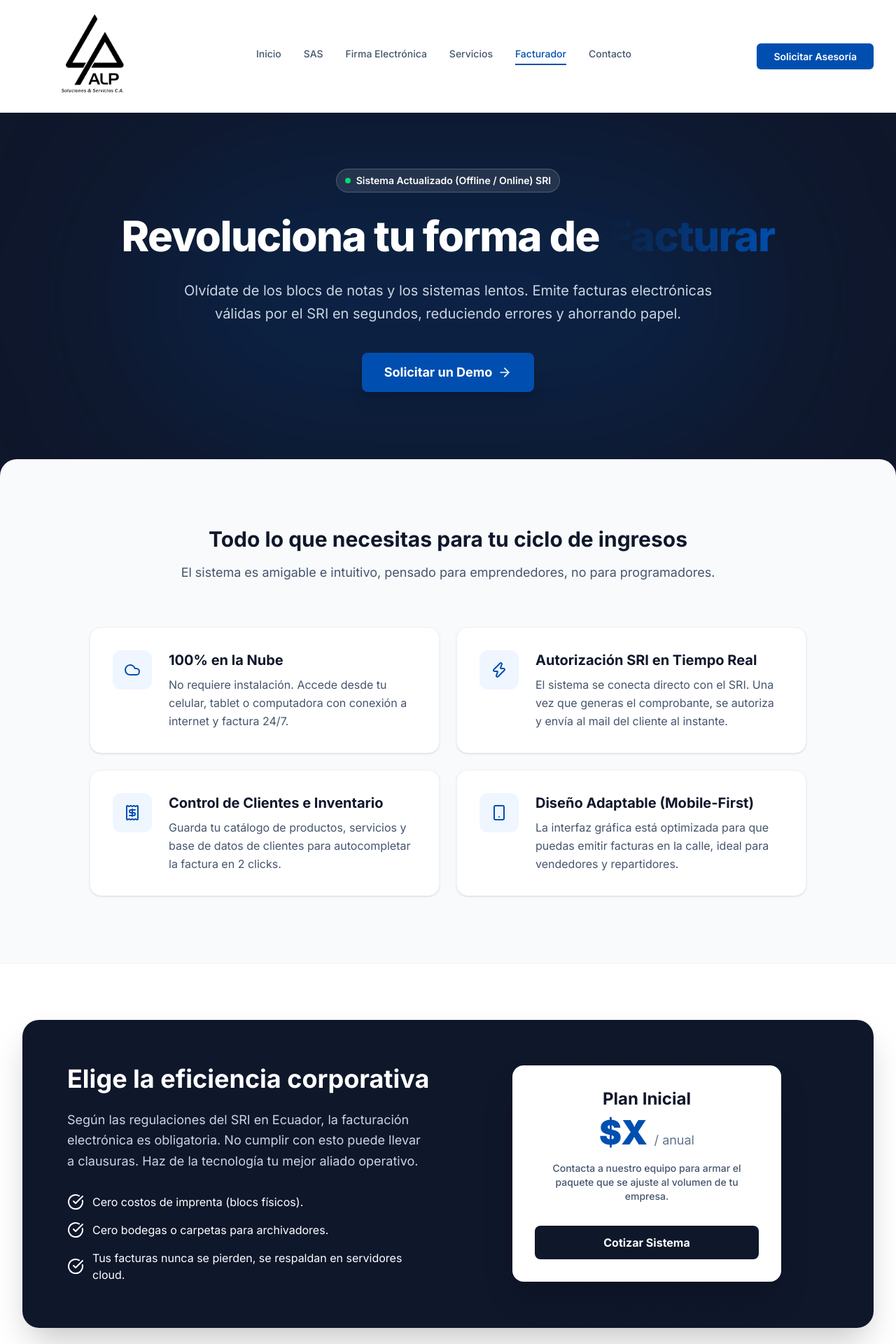
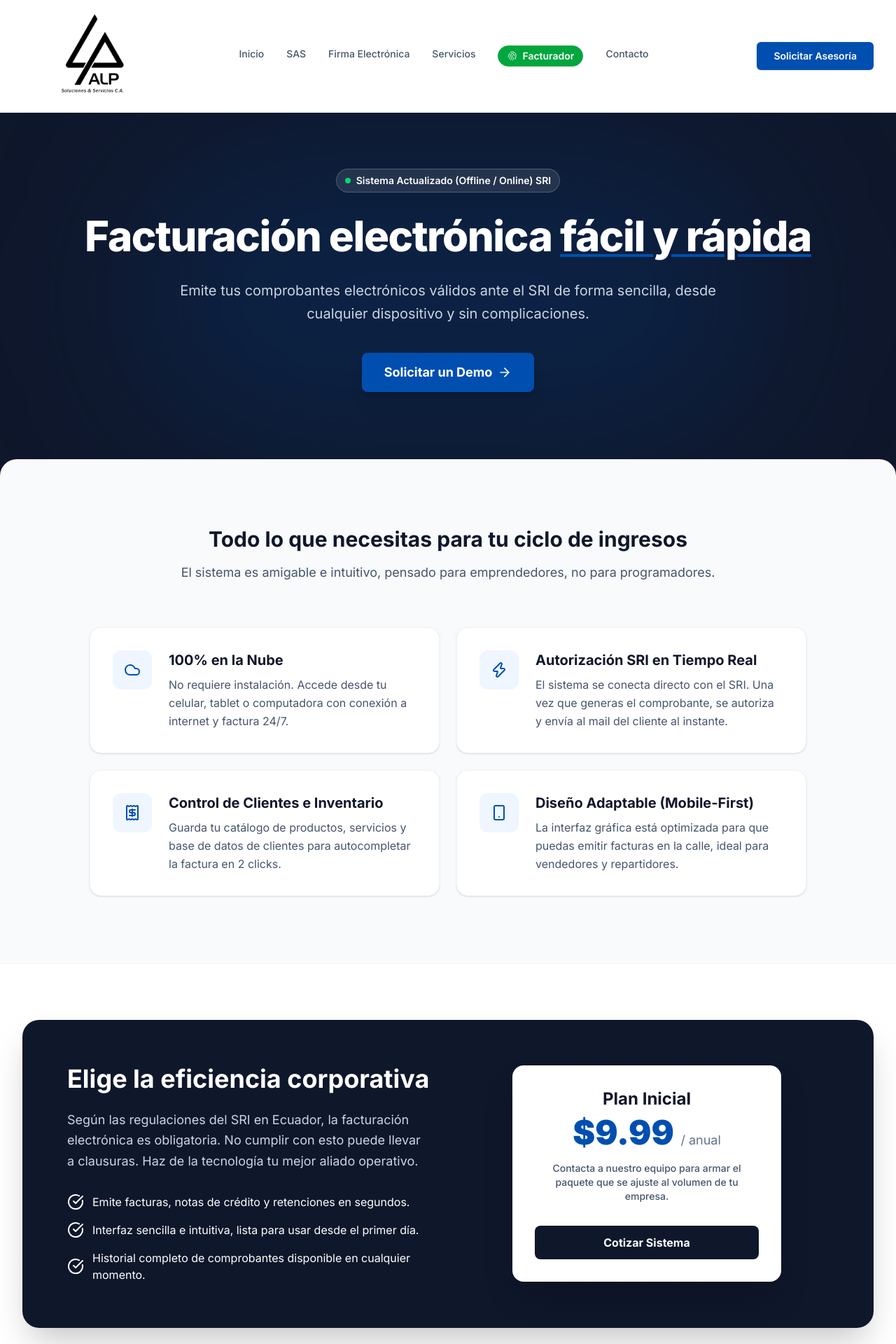
Before and after one commit to mephistoxxl/alpcaweb, a Next.js app: page /facturador in a window 1280 px wide. Shown: the top 1920 px of the page at 70% size. Built offline with nearby package versions, Linux system fonts and the light colour scheme.

Commit message:
feat: add electronic billing landing page and shared layout components

```diff
--- a/src/app/facturador/page.tsx
+++ b/src/app/facturador/page.tsx
@@ -44,13 +44,13 @@ export default function BillerPage() {
             Sistema Actualizado (Offline / Online) SRI
           </div>
           <h1 className="text-4xl md:text-6xl font-extrabold text-white tracking-tight mb-8">
-            Revoluciona tu forma de <span className="text-transparent bg-clip-text bg-gradient-to-r from-accent-light to-accent">Facturar</span>
+            Facturación electrónica <span className="text-white underline decoration-accent decoration-4 underline-offset-4">fácil y rápida</span>
           </h1>
           <p className="text-xl text-slate-300 md:w-2/3 mx-auto leading-relaxed mb-10">
-            Olvídate de los blocs de notas y los sistemas lentos. Emite facturas electrónicas válidas por el SRI en segundos, reduciendo errores y ahorrando papel.
+            Emite tus comprobantes electrónicos válidos ante el SRI de forma sencilla, desde cualquier dispositivo y sin complicaciones.
           </p>
           <div className="flex justify-center gap-4">
-            <Link href="#contacto" className="bg-accent hover:bg-accent-light text-white px-8 py-3.5 rounded-lg text-lg font-bold transition-all shadow-xl hover:shadow-accent/40 flex items-center gap-2 group">
+            <Link href="https://wa.link/s7coni" target="_blank" rel="noopener noreferrer" className="bg-accent hover:bg-accent-light text-white px-8 py-3.5 rounded-lg text-lg font-bold transition-all shadow-xl hover:shadow-accent/40 flex items-center gap-2 group">
               Solicitar un Demo
               <ArrowRight className="w-5 h-5 group-hover:translate-x-1 transition-transform" />
             </Link>
@@ -96,15 +96,15 @@ export default function BillerPage() {
               <ul className="space-y-4">
                 <li className="flex items-center gap-3">
                   <CheckCircle className="w-6 h-6 text-accent-light flex-shrink-0" />
-                  <span>Cero costos de imprenta (blocs físicos).</span>
+                  <span>Emite facturas, notas de crédito y retenciones en segundos.</span>
                 </li>
                 <li className="flex items-center gap-3">
                   <CheckCircle className="w-6 h-6 text-accent-light flex-shrink-0" />
-                  <span>Cero bodegas o carpetas para archivadores.</span>
+                  <span>Interfaz sencilla e intuitiva, lista para usar desde el primer día.</span>
                 </li>
                 <li className="flex items-center gap-3">
                   <CheckCircle className="w-6 h-6 text-accent-light flex-shrink-0" />
-                  <span>Tus facturas nunca se pierden, se respaldan en servidores cloud.</span>
+                  <span>Historial completo de comprobantes disponible en cualquier momento.</span>
                 </li>
               </ul>
             </div>
@@ -112,9 +112,9 @@ export default function BillerPage() {
             <div className="md:w-1/2 flex justify-center">
               <div className="bg-white rounded-2xl p-8 max-w-sm w-full shadow-2xl text-center">
                  <h3 className="text-primary font-bold text-2xl mb-2">Plan Inicial</h3>
-                 <div className="text-5xl font-black text-accent mb-4">$X <span className="text-lg text-slate-500 font-normal">/ anual</span></div>
+                 <div className="text-5xl font-black text-accent mb-4">$9.99 <span className="text-lg text-slate-500 font-normal">/ anual</span></div>
                  <p className="text-slate-600 text-sm mb-8 font-medium">Contacta a nuestro equipo para armar el paquete que se ajuste al volumen de tu empresa.</p>
-                 <Link href="#contacto" className="block w-full bg-slate-900 hover:bg-primary text-white py-3 rounded-lg font-bold transition-colors">
+                 <Link href="https://wa.link/s7coni" target="_blank" rel="noopener noreferrer" className="block w-full bg-slate-900 hover:bg-primary text-white py-3 rounded-lg font-bold transition-colors">
                    Cotizar Sistema
                  </Link>
               </div>
--- a/src/components/Footer.tsx
+++ b/src/components/Footer.tsx
@@ -14,14 +14,14 @@ export default function Footer() {
               Respaldo corporativo total. Nos encargamos de tu contabilidad, nómina y obligaciones societarias en Ecuador para que tu negocio opere sin riesgos.
             </p>
             <div className="flex gap-4">
-               <a href="#" className="w-10 h-10 rounded-full bg-white/5 flex items-center justify-center hover:bg-accent hover:-translate-y-1 transition-all duration-300 cursor-pointer text-white shadow-sm" aria-label="Instagram">
+               <a href="https://www.instagram.com/alpsolucionesyservicios/" target="_blank" rel="noopener noreferrer" className="w-10 h-10 rounded-full bg-white/5 flex items-center justify-center hover:bg-accent hover:-translate-y-1 transition-all duration-300 cursor-pointer text-white shadow-sm" aria-label="Instagram">
                   <svg xmlns="http://www.w3.org/2000/svg" width="20" height="20" viewBox="0 0 24 24" fill="none" stroke="currentColor" strokeWidth="2" strokeLinecap="round" strokeLinejoin="round">
                     <rect x="2" y="2" width="20" height="20" rx="5" ry="5"></rect>
                     <path d="M16 11.37A4 4 0 1 1 12.63 8 4 4 0 0 1 16 11.37z"></path>
                     <line x1="17.5" y1="6.5" x2="17.51" y2="6.5"></line>
                   </svg>
                </a>
-               <a href="#" className="w-10 h-10 rounded-full bg-white/5 flex items-center justify-center hover:bg-accent hover:-translate-y-1 transition-all duration-300 cursor-pointer text-white shadow-sm" aria-label="Facebook">
+               <a href="https://www.facebook.com/alpsoluciones14" target="_blank" rel="noopener noreferrer" className="w-10 h-10 rounded-full bg-white/5 flex items-center justify-center hover:bg-accent hover:-translate-y-1 transition-all duration-300 cursor-pointer text-white shadow-sm" aria-label="Facebook">
                   <svg xmlns="http://www.w3.org/2000/svg" width="20" height="20" viewBox="0 0 24 24" fill="none" stroke="currentColor" strokeWidth="2" strokeLinecap="round" strokeLinejoin="round">
                     <path d="M18 2h-3a5 5 0 0 0-5 5v3H7v4h3v8h4v-8h3l1-4h-4V7a1 1 0 0 1 1-1h3z"></path>
                   </svg>
--- a/src/components/Header.tsx
+++ b/src/components/Header.tsx
@@ -3,6 +3,7 @@
 import Link from "next/link";
 import Image from "next/image";
 import { usePathname } from "next/navigation";
+import { useState, useEffect } from "react";
 
 const navItems = [
   { href: "/", label: "Inicio" },
@@ -15,55 +16,179 @@ const navItems = [
 
 export default function Header() {
   const pathname = usePathname();
+  const [menuOpen, setMenuOpen] = useState(false);
+
+  // Cierra el menú al cambiar de ruta
+  useEffect(() => {
+    setMenuOpen(false);
+  }, [pathname]);
+
+  // Bloquea el scroll del body cuando el menú está abierto
+  useEffect(() => {
+    document.body.style.overflow = menuOpen ? "hidden" : "";
+    return () => { document.body.style.overflow = ""; };
+  }, [menuOpen]);
 
   const isActiveRoute = (href: string) => {
-    if (href === "/") {
-      return pathname === "/";
-    }
-
+    if (href === "/") return pathname === "/";
     return pathname === href || pathname.startsWith(`${href}/`);
   };
 
   return (
-    <header className="sticky top-0 z-50 bg-white/80 backdrop-blur-md border-b border-secondary/50">
+    <>
+      <header className="sticky top-0 z-50 bg-white/90 backdrop-blur-md border-b border-secondary/50">
         <div className="max-w-7xl mx-auto px-4 sm:px-6 lg:px-8">
           <div className="flex justify-between items-center py-3 md:py-4">
-          <Link href="/" className="flex items-center ml-4 md:ml-8 lg:ml-12">
+
+            {/* Logo */}
+            <Link href="/" className="flex items-center ml-6 md:ml-8 lg:ml-12">
               <Image
                 src="/images/LOGOTIPO NEGRO ALP.png"
                 alt="ALPCA Logo"
                 width={300}
                 height={300}
-              className="h-24 md:h-28 lg:h-32 w-auto object-contain"
+                className="h-28 md:h-28 lg:h-32 w-auto object-contain"
                 priority
                 unoptimized={true}
               />
             </Link>
 
+            {/* Nav desktop */}
             <nav className="hidden md:flex gap-8 items-center">
               {navItems.map((item) => {
                 const isActive = isActiveRoute(item.href);
-
+                const isFacturador = item.href === "/facturador";
                 return (
                   <Link
                     key={item.href}
                     href={item.href}
                     aria-current={isActive ? "page" : undefined}
-                  className={`text-sm font-medium pb-1 border-b-2 transition-colors ${isActive ? "text-accent border-accent" : "text-slate-600 border-transparent hover:text-accent"}`}
+                    className={
+                      isFacturador
+                        ? `inline-flex items-center gap-1.5 text-sm font-semibold px-3 py-1 rounded-full border transition-colors ${
+                            isActive
+                              ? "bg-green-600 text-white border-green-600"
+                              : "text-green-600 border-green-500 hover:bg-green-600 hover:text-white"
+                          }`
+                        : `text-sm font-medium pb-1 border-b-2 transition-colors ${
+                            isActive ? "text-accent border-accent" : "text-slate-600 border-transparent hover:text-accent"
+                          }`
+                    }
                   >
+                    {isFacturador && (
+                      <svg className="w-4 h-4" viewBox="0 0 24 24" fill="none" stroke="currentColor" strokeWidth="1.5" strokeLinecap="round" strokeLinejoin="round">
+                        <path d="M7.864 4.243A7.5 7.5 0 0 1 19.5 10.5c0 2.92-.556 5.709-1.568 8.268M5.742 6.364A7.465 7.465 0 0 0 4.5 10.5a7.464 7.464 0 0 1-1.15 3.993m1.989 3.559A11.209 11.209 0 0 0 8.25 10.5a3.75 3.75 0 1 1 7.5 0c0 .527-.021 1.049-.064 1.565M12 10.5a14.94 14.94 0 0 1-3.6 9.75m6.633-4.596a18.666 18.666 0 0 1-2.485 5.33" />
+                      </svg>
+                    )}
                     {item.label}
                   </Link>
                 );
               })}
             </nav>
 
-          <div>
-            <Link href="/contacto" className="bg-accent hover:bg-primary-light text-white px-6 py-2.5 rounded-md text-sm font-semibold transition-colors shadow-sm">
+            {/* Botón CTA desktop + hamburguesa móvil */}
+            <div className="flex items-center gap-3">
+              <Link
+                href="/contacto"
+                className="hidden md:inline-flex bg-accent hover:bg-primary-light text-white px-6 py-2.5 rounded-md text-sm font-semibold transition-colors shadow-sm"
+              >
+                Solicitar Asesoría
+              </Link>
+
+              {/* Botón hamburguesa — solo móvil */}
+              <button
+                id="mobile-menu-button"
+                onClick={() => setMenuOpen((prev) => !prev)}
+                aria-label={menuOpen ? "Cerrar menú" : "Abrir menú"}
+                aria-expanded={menuOpen}
+                className="md:hidden flex flex-col justify-center items-center w-10 h-10 rounded-md focus:outline-none focus-visible:ring-2 focus-visible:ring-accent"
+              >
+                {/* Tres líneas animadas */}
+                <span
+                  className="block w-7 h-1 bg-slate-800 rounded-full transition-all duration-300"
+                  style={{
+                    transform: menuOpen ? "translateY(8px) rotate(45deg)" : "none",
+                  }}
+                />
+                <span
+                  className="block w-7 h-1 bg-slate-800 rounded-full my-1.5 transition-all duration-300"
+                  style={{ opacity: menuOpen ? 0 : 1 }}
+                />
+                <span
+                  className="block w-7 h-1 bg-slate-800 rounded-full transition-all duration-300"
+                  style={{
+                    transform: menuOpen ? "translateY(-8px) rotate(-45deg)" : "none",
+                  }}
+                />
+              </button>
+            </div>
+
+          </div>
+        </div>
+      </header>
+
+      {/* Overlay oscuro */}
+      {menuOpen && (
+        <div
+          className="fixed inset-0 z-40 bg-black/40 md:hidden"
+          onClick={() => setMenuOpen(false)}
+          aria-hidden="true"
+        />
+      )}
+
+      {/* Menú desplegable móvil */}
+      <div
+        id="mobile-menu"
+        className={`fixed top-0 right-0 z-50 h-full w-72 bg-white shadow-2xl flex flex-col transition-transform duration-300 ease-in-out md:hidden ${menuOpen ? "translate-x-0" : "translate-x-full"}`}
+        aria-hidden={!menuOpen}
+      >
+        {/* Cabecera del drawer */}
+        <div className="flex items-center justify-between px-6 py-4 border-b border-slate-100">
+          <span className="font-bold text-slate-800 text-lg">Menú</span>
+          <button
+            onClick={() => setMenuOpen(false)}
+            aria-label="Cerrar menú"
+            className="w-9 h-9 flex items-center justify-center rounded-full hover:bg-slate-100 transition-colors"
+          >
+            <svg className="w-5 h-5 text-slate-600" viewBox="0 0 24 24" fill="none" stroke="currentColor" strokeWidth={2}>
+              <path strokeLinecap="round" strokeLinejoin="round" d="M6 18L18 6M6 6l12 12" />
+            </svg>
+          </button>
+        </div>
+
+        {/* Links de navegación */}
+        <nav className="flex flex-col px-4 py-4 gap-1 flex-1 overflow-y-auto">
+          {navItems.map((item) => {
+            const isActive = isActiveRoute(item.href);
+            return (
+              <Link
+                key={item.href}
+                href={item.href}
+                className={`flex items-center gap-3 px-4 py-3 rounded-lg text-base font-medium transition-colors ${
+                  isActive
+                    ? "bg-accent/10 text-accent"
+                    : "text-slate-700 hover:bg-slate-50 hover:text-accent"
+                }`}
+              >
+                {isActive && (
+                  <span className="w-1.5 h-1.5 rounded-full bg-accent flex-shrink-0" />
+                )}
+                {item.label}
+              </Link>
+            );
+          })}
+        </nav>
+
+        {/* CTA al fondo del drawer */}
+        <div className="px-6 py-6 border-t border-slate-100">
+          <Link
+            href="/contacto"
+            className="block w-full text-center bg-accent hover:bg-primary-light text-white px-6 py-3 rounded-md text-sm font-semibold transition-colors shadow-sm"
+          >
             Solicitar Asesoría
           </Link>
         </div>
       </div>
-      </div>
-    </header>
+    </>
   );
 }
```
Lines whose indentation alone changed are shown as unchanged.
